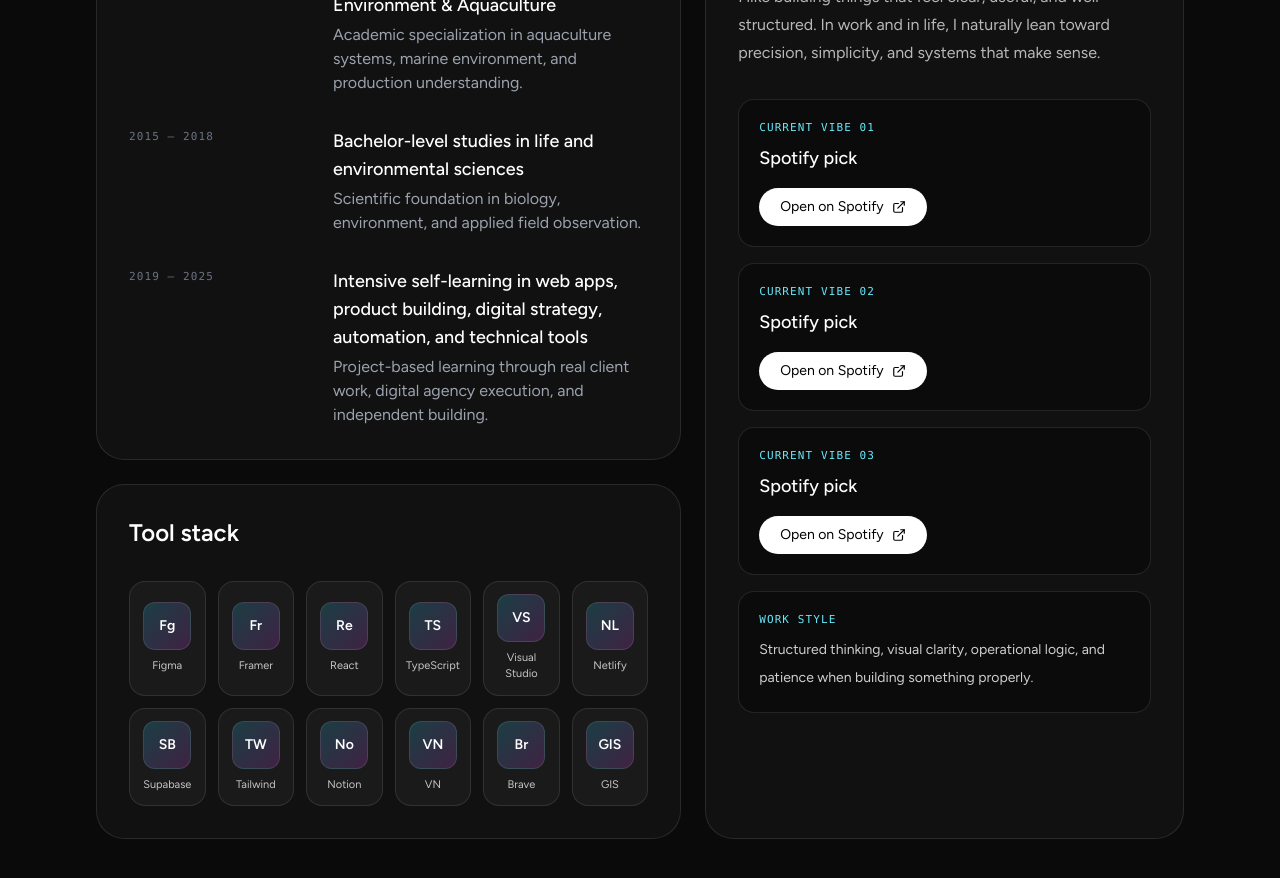
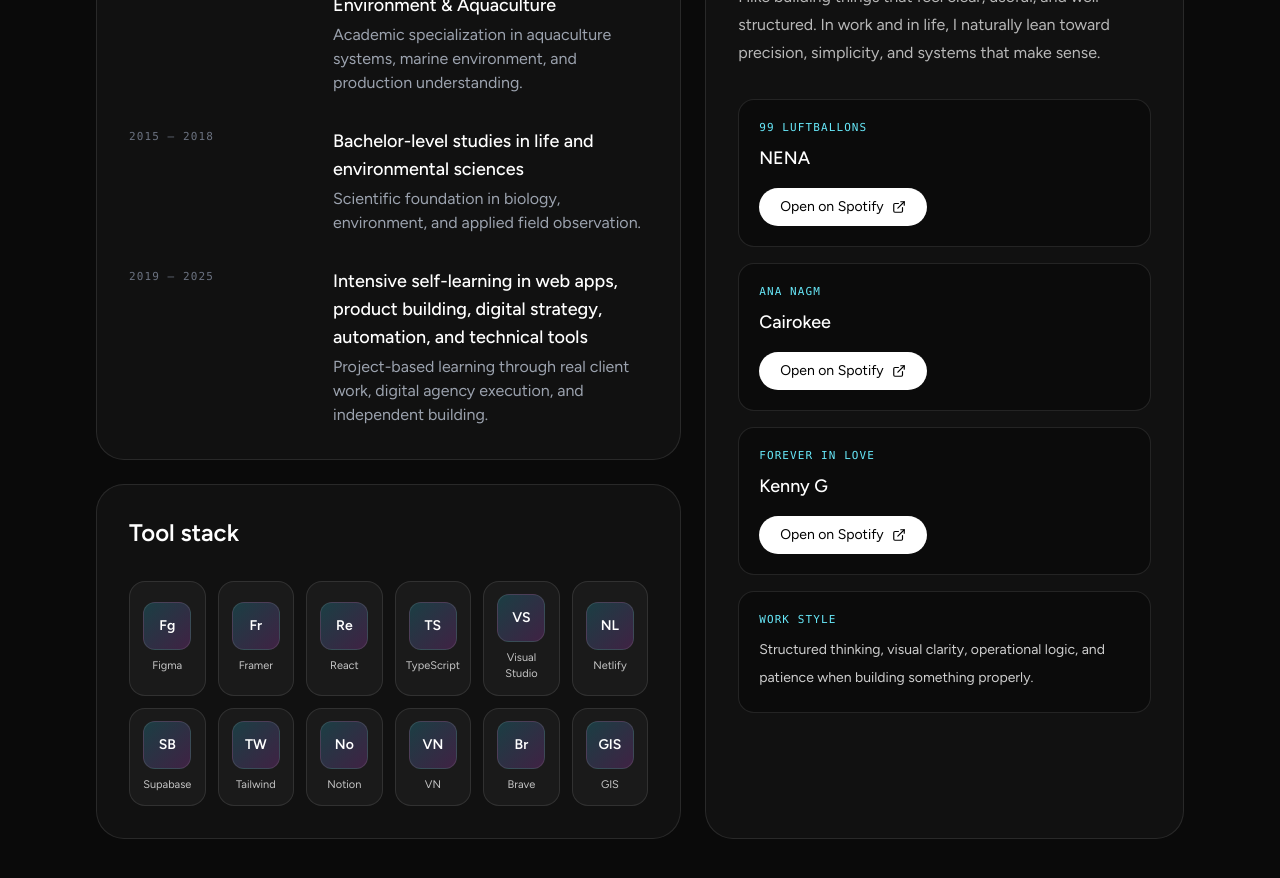
Before and after one commit to aodigital9-ux/mycvsite, a Next.js app: page / in a window 1280 px wide. Shown: the part 4940-5818 px from the top of the page. Built offline with nearby package versions, Linux system fonts and the light colour scheme.

Commit message:
Update project cards, links, galleries and modal zoom

```diff
--- a/src/app/page.tsx
+++ b/src/app/page.tsx
@@ -372,18 +372,18 @@ function DetailedOrientedSection() {
 
   const songs = [
     {
-      title: "Current vibe 01",
-      artist: "Spotify pick",
+      title: "99 Luftballons",
+      artist: "NENA",
       url: "https://open.spotify.com/track/2IJftBfq7pJ43tfnOR0RB3?si=ytTjSX2kRzmwHWpE1inh7g%0A",
     },
     {
-      title: "Current vibe 02",
-      artist: "Spotify pick",
+      title: "Ana Nagm",
+      artist: "Cairokee",
       url: "https://open.spotify.com/track/6CU68VwcV10VfulVQMfj3X?si=OR4VDJhPTI6XeW7A6mevbw",
     },
     {
-      title: "Current vibe 03",
-      artist: "Spotify pick",
+      title: "Forever in love",
+      artist: "Kenny G",
       url: "https://open.spotify.com/track/13cpOnmccZGVGFngLxYN4I?si=X4fgQyU2S0mx3miyFqoWpA",
     },
   ];
```
